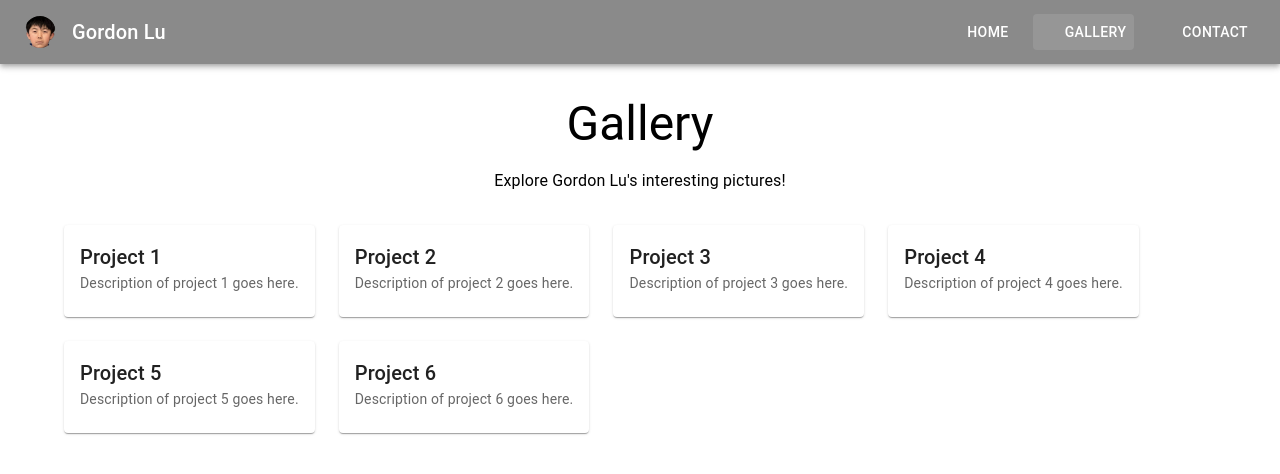
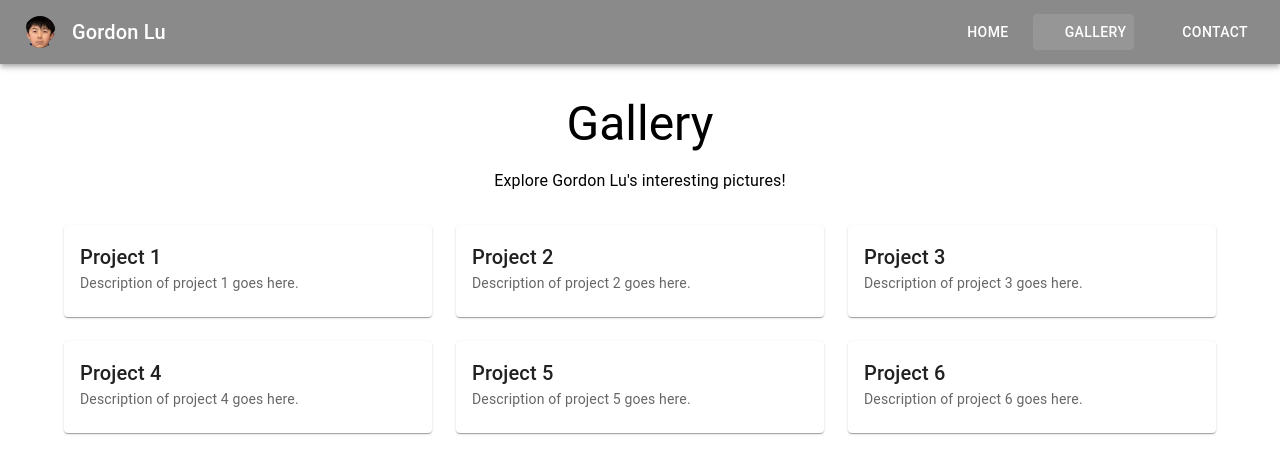
Before and after one commit to zericli090725/gordon-lu.com, a React (Vite) app: page /gallery in a window 1280 px wide. Shown: the top 474 px of the page. Built offline with nearby package versions, Linux system fonts and the light colour scheme; some icons are missing.

Commit message:
Fixed Material UI error with <Grid>

```diff
--- a/src/pages/Gallery.tsx
+++ b/src/pages/Gallery.tsx
@@ -1,4 +1,4 @@
-import { Typography, Container, Box, Grid, Card, CardContent } from '@mui/material';
+import { Typography, Container, Box, Card, CardContent } from '@mui/material';
 
 function Gallery() {
   return (
@@ -11,10 +11,13 @@ function Gallery() {
           Explore Gordon Lu's interesting pictures!
         </Typography>
 
-        <Grid container spacing={3}>
+        <Box sx={{
+          display: 'grid',
+          gridTemplateColumns: { xs: '1fr', sm: 'repeat(2, 1fr)', md: 'repeat(3, 1fr)' },
+          gap: 3
+        }}>
           {[1, 2, 3, 4, 5, 6].map((item) => (
-            <Grid item xs={12} sm={6} md={4} key={item}>
-              <Card>
+            <Card key={item}>
               <CardContent>
                 <Typography variant="h6" component="div">
                   Project {item}
@@ -24,9 +27,8 @@ function Gallery() {
                 </Typography>
               </CardContent>
             </Card>
-            </Grid>
           ))}
-        </Grid>
+        </Box>
       </Box>
     </Container>
   );
```
Lines whose indentation alone changed are shown as unchanged.
